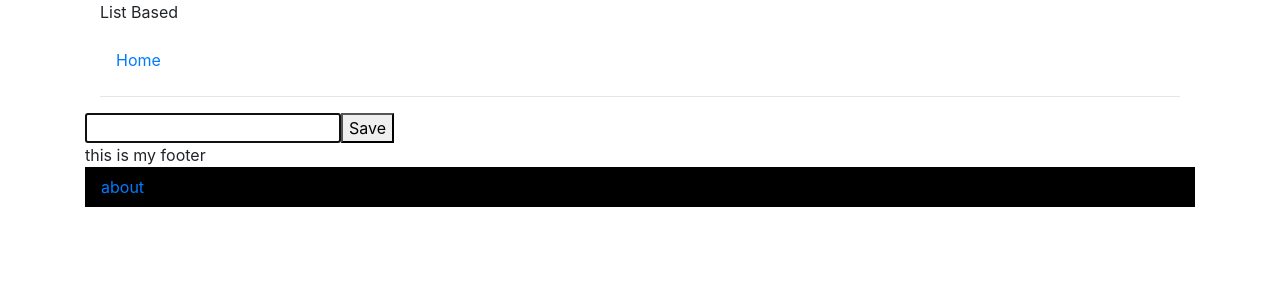
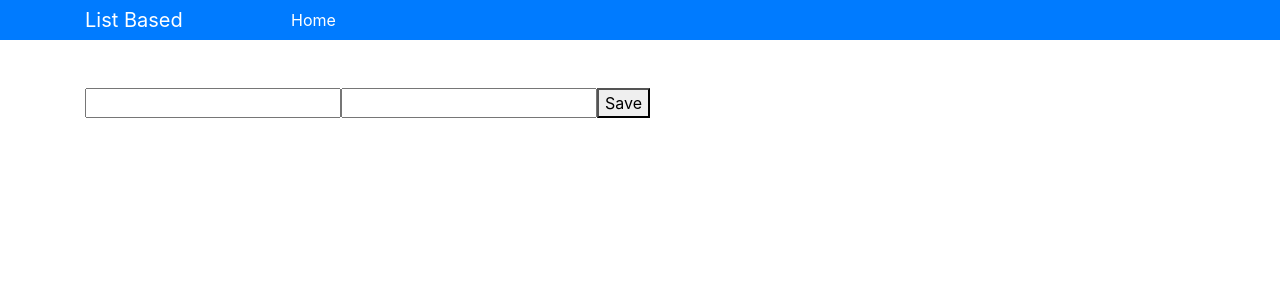
Before and after one commit to f2expert/ReactTraining, a React (Create React App) app: page / in a window 1280 px wide. Shown: the top 300 px of the page. Built offline with nearby package versions, Linux system fonts and the light colour scheme.

Commit message:
implemented useEffect hook

```diff
--- a/src/App.js
+++ b/src/App.js
@@ -8,20 +8,24 @@ import './App.css';
 import RefComponent from './components/ref.component';
 
 function App() {
-  const navLists = [{title:'dfdsfdfdsfd', links:'adfsfdfdsfds'}];
+  const navLists = [{ title: 'dfdsfdfdsfd', links: 'adfsfdfdsfds' }];
   return (
-
-    <Container>
+    <>
+      <Container fluid className="bg-primary">
         <Row>
           <Col>
             <Header />
-          {/*<LoginComponent />*/}
-          <RefComponent />
-
-          <Footer />
           </Col>
         </Row>
       </Container>
+      <Container className="pt-5">
+        <Row>
+          <Col>
+            <RefComponent />
+          </Col>
+        </Row>
+      </Container>
+    </>
   );
 }
 
--- a/src/components/login.component.js
+++ b/src/components/login.component.js
@@ -4,19 +4,10 @@ function LoginComponent() {
 
     const [userName, setUserName] = useState('Ram');
     const [password, setPassword] = useState('Raja');
-
-    let raja = 'static data';
     return (
         <div>
-            {userName}
             <input type="text" value={userName} onChange={(event) => setUserName(event.target.value)} />
-            <br />
-            {raja}
-            <hr />
-            {userName}
-            <br />
             <input type="text" />
-            {userName}=={raja}
         </div>
     )
 }
--- a/src/components/navbar/nav.component.js
+++ b/src/components/navbar/nav.component.js
@@ -1,14 +1,14 @@
 import { Nav, NavItem, NavLink } from 'reactstrap';
 import './nav.css'
 
-function NavComponent({navList, cssClassName}) {
+function NavComponent({navList}) {
 
     const renderNavList = () => {
         return navList.map((item, i) => <NavItem key={i}><NavLink href={item.links}>{item.title}</NavLink></NavItem>)
     }
 
     return (
-        <Nav className={cssClassName}>
+        <Nav>
             {navList ? renderNavList() : null}
         </Nav>
     )
--- a/src/components/navbar/nav.css
+++ b/src/components/navbar/nav.css
@@ -1,3 +1,7 @@
-.navbg{
-    background-color: #ff00ff;
+a{
+    color: #fff;
 }
+
+a:hover{
+    color: rgb(236, 236, 236);
+}
--- a/src/components/ref.component.js
+++ b/src/components/ref.component.js
@@ -1,20 +1,33 @@
-import React, { useRef, useEffect } from 'react'
+import React, { useRef, useEffect, useState } from 'react'
 
 function RefComponent() {
     const userRef = useRef();
+    const [userName, setUserName] = useState();
+    const [user, setUser] = useState();
+
     const getData = () => {
-        console.log(userRef.current.value);
+        console.log(userRef.current.value, '-----', userRef.current.type);
     }
 
     useEffect(() => {
-        userRef.current.focus();
+        console.log('component loaded');
+       // userRef.current.focus();
     }, []);
 
+    useEffect(() => {
+        console.log('component updated');
+    });
+
+    useEffect(() => {
+        console.log('component updating');
+    }, [user]);
+
     return (
-        <div id="dfsf">
-            <input ref={userRef} type="text" />
+        <>
+            <input ref={userRef} />
+            <input type="text" onChange={(event) => setUserName(event.target.value)} />
             <button onClick={() => getData()}>Save</button>
-        </div>
+        </>
     )
 }
 
--- a/src/containers/header.js
+++ b/src/containers/header.js
@@ -1,14 +1,15 @@
-import { Container, Row, Col} from 'reactstrap';
+import { Container, Row, Col } from 'reactstrap';
 import NavComponent from '../components/navbar/nav.component';
 function Header() {
-    const navLists = [{title:'Home', links:'homeeeeee'}];
+    const navLists = [{ title: 'Home', links: 'homeeeeee' }];
     return (
         <Container>
             <Row>
-                <Col>
-                    <p>List Based</p>
-                    <NavComponent firstName="raja" navList = {navLists} />
-                    <hr />
+                <Col className="col-md-2">
+                    <a className="navbar-brand">List Based</a>
+                </Col>
+                <Col className="col-md-10">
+                    <NavComponent navList={navLists} />
                 </Col>
             </Row>
         </Container>
```
Lines whose indentation alone changed are shown as unchanged.
